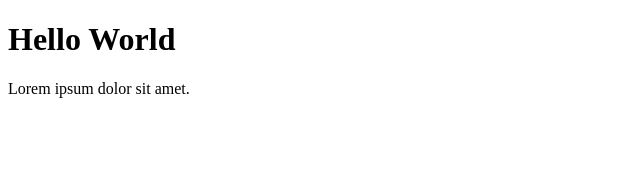
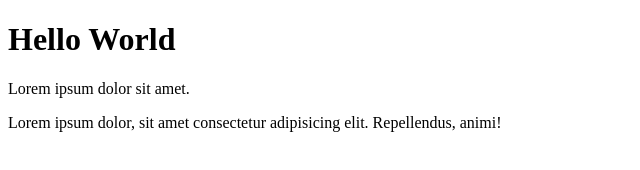
Before and after one commit to daniraheim/first-repo, a plain HTML site: page initializing-repo/index.html in a window 1280 px wide. Shown: the whole page, without its empty margins (0-640 px from the left). Drawn offline with Linux system fonts and the light colour scheme.

Commit message:
added new con

```diff
--- a/initializing-repo/index.html
+++ b/initializing-repo/index.html
@@ -8,5 +8,6 @@
 <body>
     <h1> Hello World </h1>
     <p> Lorem ipsum dolor sit amet.</p>
+    <p> Lorem ipsum dolor, sit amet consectetur adipisicing elit. Repellendus, animi!</p>
 </body>
 </html>
```
